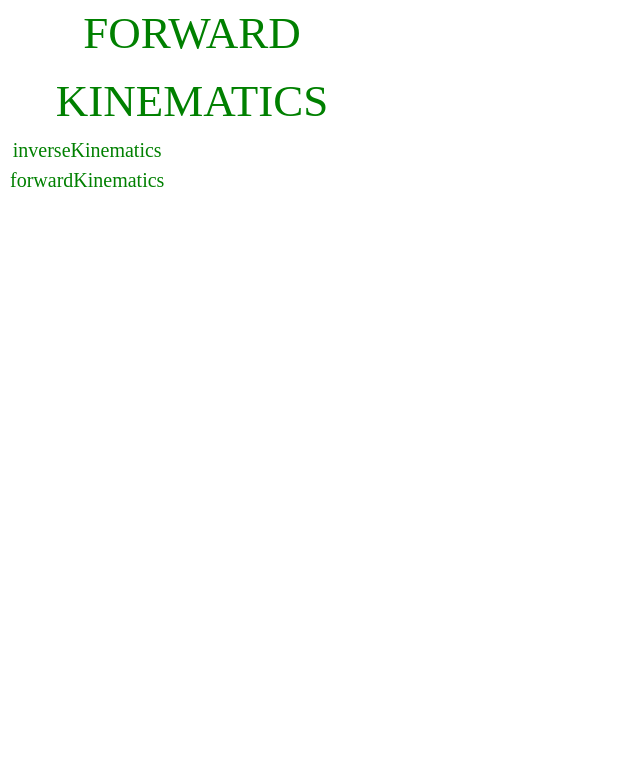
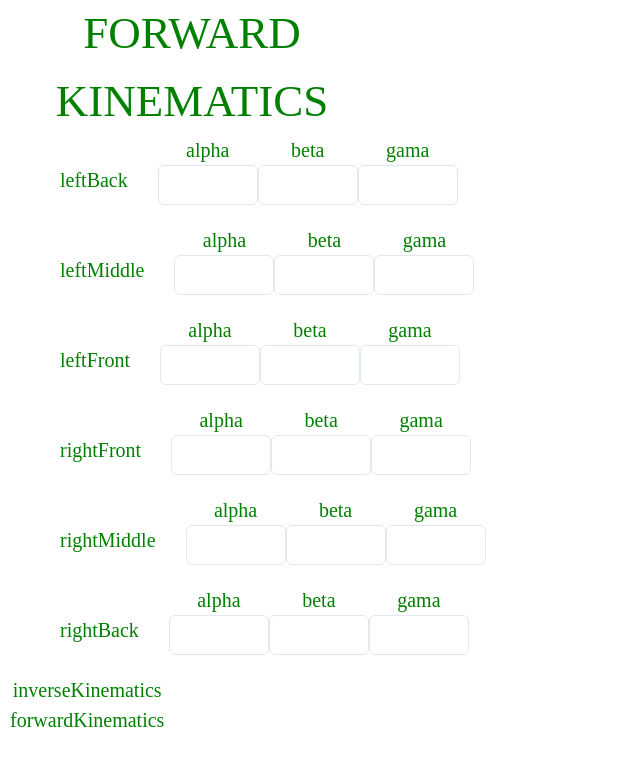
Before and after one commit to enesvardar/hexapod-spider-wep, a React (Create React App) app in the folder client/: page /forwardKinematics in a window 1280 px wide. Shown: the top 766 px of the page, without its empty margins (0-640 px from the left). Built offline with nearby package versions, Linux system fonts and the light colour scheme; no server answers.

Commit message:
forward forms eklendi

```diff
--- a/client/src/App.js
+++ b/client/src/App.js
@@ -67,7 +67,7 @@ function App() {
         <Flex>
 
           <Switch>
-            <Route path="/inverseKinematics"> <InverseForms angles={angles} /> </Route>
+            <Route exact path="/inverseKinematics"> <InverseForms angles={angles} /> </Route>
             <Route path="/forwardKinematics"> <ForwardForms /> </Route>
           </Switch>
 
--- a/client/src/componenets/Forms/ForwardForms/index.js
+++ b/client/src/componenets/Forms/ForwardForms/index.js
@@ -1,13 +1,55 @@
-import { Box, Text } from "@chakra-ui/react";
+import { Box, Button, Flex, Text, Input } from "@chakra-ui/react";
 import React from "react";
 
 export const ForwardForms = () => {
+
+    const legName = [
+        "leftBack",
+        "leftMiddle",
+        "leftFront",
+        "rightFront",
+        "rightMiddle",
+        "rightBack"]
+
 
     return (
         <Box width={"30%"}>
             <Text fontFamily={"cursive"} fontSize="45px" color="green">
                 FORWARD KINEMATICS
             </Text>
+            {
+                legName.map((name, index) => (
+                    <Flex marginLeft={"30px"}>
+                        <Box margin={"30px"}>
+                            <Text fontFamily={"cursive"} fontSize="20px" color="green">
+                                {name}
+                            </Text>
+                        </Box>
+                        <Box>
+                            <Text fontFamily={"cursive"} fontSize="20px" color="green">
+                                alpha
+                            </Text>
+                            <Input width="100px" type={"number"} />
+                        </Box>
+                        <Box>
+                            <Text fontFamily={"cursive"} fontSize="20px" color="green">
+                                beta
+                            </Text>
+                            <Input width="100px" type={"number"} />
+                        </Box>
+                        <Box >
+                            <Text fontFamily={"cursive"} fontSize="20px" color="green">
+                                gama
+                            </Text>
+                            <Input width="100px" type={"number"} />
+                        </Box>
+                    </Flex>
+                ))
+
+
+            }
+
+
         </Box>
     );
 };
--- a/client/src/componenets/Forms/InverseForms/index.js
+++ b/client/src/componenets/Forms/InverseForms/index.js
@@ -19,11 +19,9 @@ import {
   Table,
   Thead,
   Tbody,
-  Tfoot,
   Tr,
   Th,
   Td,
-  TableCaption,
   TableContainer,
 } from '@chakra-ui/react'
 
```
